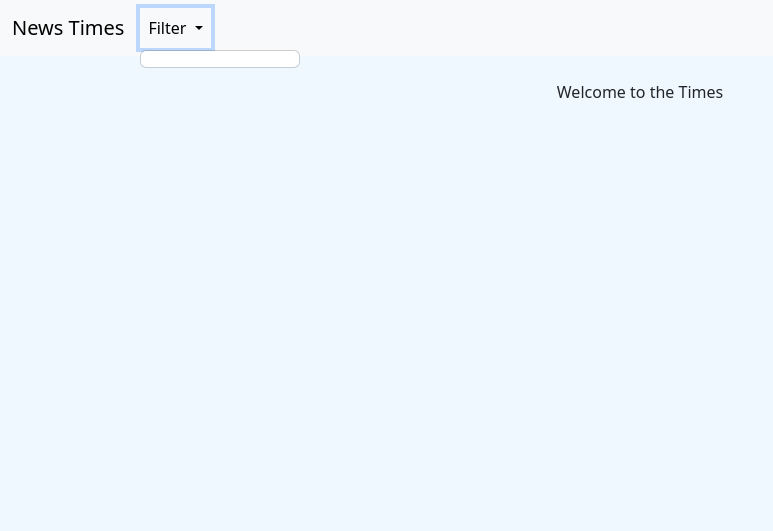
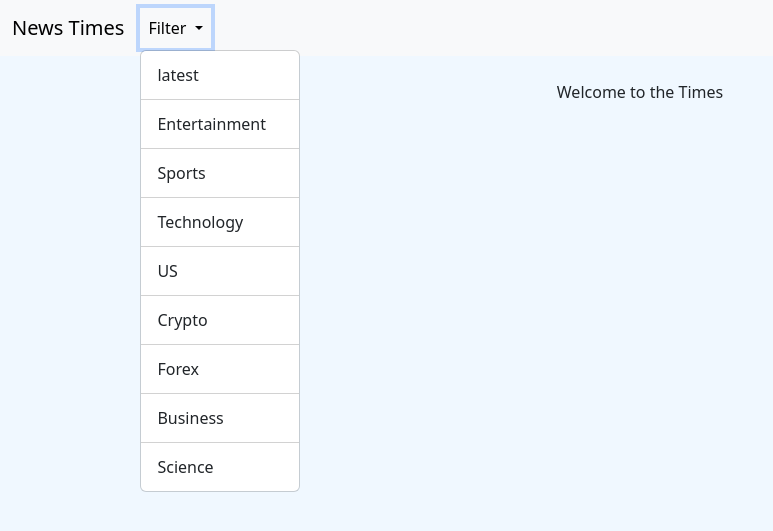
Before and after one commit to obedNuertey1/news-website, a Flask app: page / in a window 1280 px wide, after a click on "Filter". Shown: the top 531 px of the page, without its empty margins (0-773 px from the left). Run offline with Flask 2, Linux system fonts and the light colour scheme; data that the repository does not hold is empty.

Commit message:
patch: on line 13 to 31 ./templates/navbar.html

```diff
--- a/templates/navbar.html
+++ b/templates/navbar.html
@@ -10,7 +10,25 @@
                     <a class="nav-link dropdown-toggle" href="#" role="button" data-bs-toggle="dropdown" aria-expanded="false">
                         Filter<i class="fa-solid fa-filter"></i>
                     </a>
-                    <ul class="dropdown-menu"></ul>
+                    <ul class="dropdown-menu">
+                        <li><a class="dropdown-item" href="/?query=latest">latest</a></li>
+                        <li><hr class="dropdown-divider"></li>
+                        <li><a class="dropdown-item" href="/?query=entertainment">Entertainment</a></li>
+                        <li><hr class="dropdown-divider"></li>
+                        <li><a class="dropdown-item" href="/?query=sports">Sports</a></li>
+                        <li><hr class="dropdown-divider"></li>
+                        <li><a class="dropdown-item" href="/?query=technology">Technology</a></li>
+                        <li><hr class="dropdown-divider"></li>
+                        <li><a class="dropdown-item" href="/?query=US">US</a></li>
+                        <li><hr class="dropdown-divider"></li>
+                        <li><a class="dropdown-item" href="/?query=crypto">Crypto</a></li>
+                        <li><hr class="dropdown-divider"></li>
+                        <li><a class="dropdown-item" href="/?query=forex">Forex</a></li>
+                        <li><hr class="dropdown-divider"></li>
+                        <li><a class="dropdown-item" href="/?query=business">Business</a></li>
+                        <li><hr class="dropdown-divider"></li>
+                        <li><a class="dropdown-item" href="/?query=science">Science</a></li>
+                    </ul>
                 </li>
             </ul>
         </div>
```
